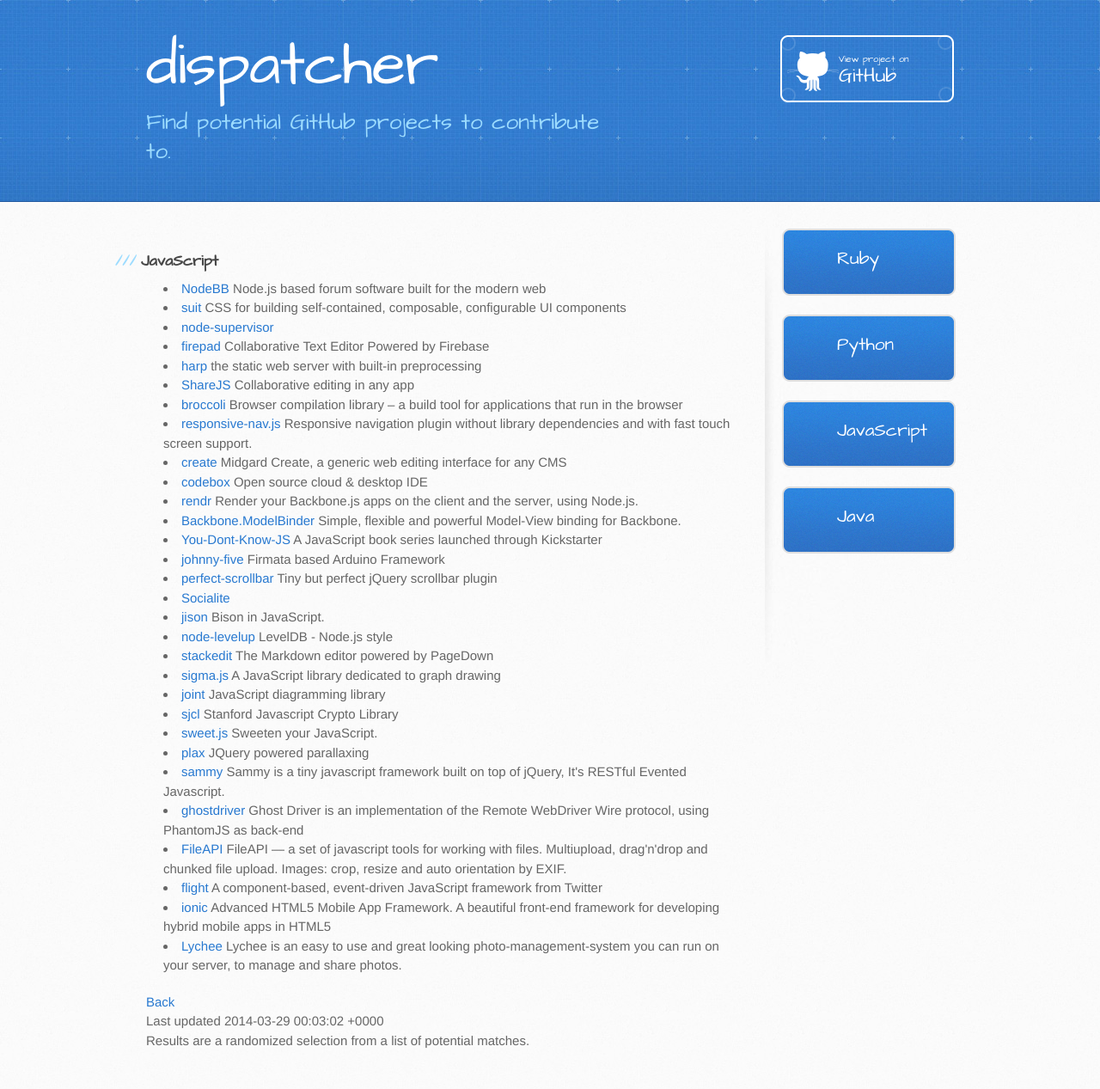
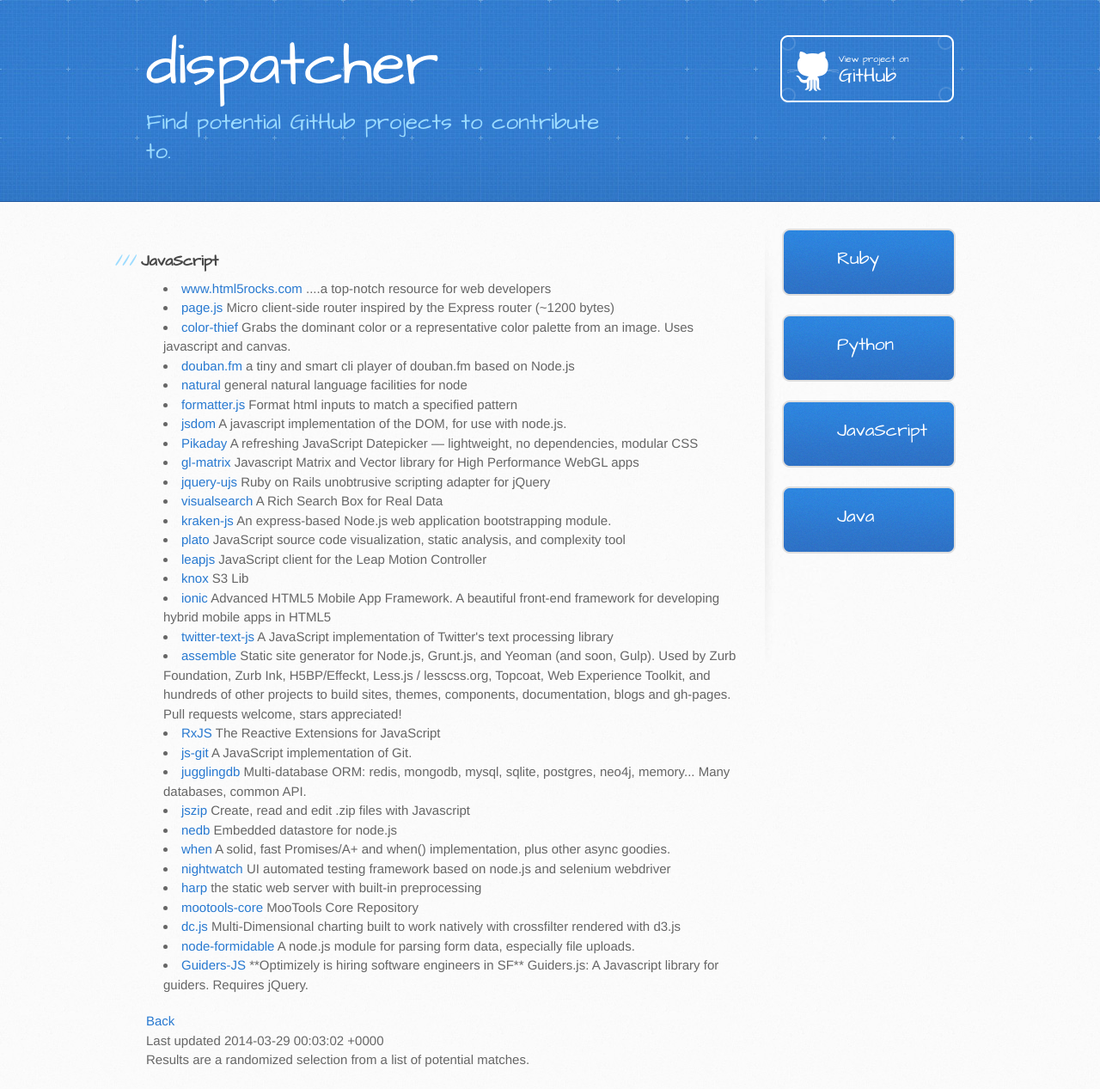
Before and after one commit to gilles-leblanc/dispatcher, a Jekyll site: the page built from site/javascript/index.html, in a window 1280 px wide. Shown: the whole page at 86% size. Built offline with Jekyll 4.4.1, drawn with Linux system fonts in a browser that asks for light colours; before the commit the page ends 1245 px from its top, so only the background shows below that.

```diff
--- a/site/_includes/javascript_repos.html
+++ b/site/_includes/javascript_repos.html
@@ -1,30 +1,30 @@
-<li><a href='https://github.com/designcreateplay/NodeBB'>NodeBB</a> Node.js based forum software built for the modern web </li>
-<li><a href='https://github.com/suitcss/suit'>suit</a> CSS for building self-contained, composable, configurable UI components </li>
-<li><a href='https://github.com/isaacs/node-supervisor'>node-supervisor</a>  </li>
-<li><a href='https://github.com/firebase/firepad'>firepad</a> Collaborative Text Editor Powered by Firebase </li>
+<li><a href='https://github.com/html5rocks/www.html5rocks.com'>www.html5rocks.com</a> ....a top-notch resource for web developers </li>
+<li><a href='https://github.com/visionmedia/page.js'>page.js</a> Micro client-side router inspired by the Express router (~1200 bytes) </li>
+<li><a href='https://github.com/lokesh/color-thief'>color-thief</a> Grabs the dominant color or a representative color palette from an image. Uses javascript and canvas. </li>
+<li><a href='https://github.com/turingou/douban.fm'>douban.fm</a> a tiny and smart cli player of douban.fm based on Node.js </li>
+<li><a href='https://github.com/NaturalNode/natural'>natural</a> general natural language facilities for node </li>
+<li><a href='https://github.com/firstopinion/formatter.js'>formatter.js</a> Format html inputs to match a specified pattern </li>
+<li><a href='https://github.com/tmpvar/jsdom'>jsdom</a> A javascript implementation of the DOM, for use with node.js. </li>
+<li><a href='https://github.com/dbushell/Pikaday'>Pikaday</a> A refreshing JavaScript Datepicker — lightweight, no dependencies, modular CSS </li>
+<li><a href='https://github.com/toji/gl-matrix'>gl-matrix</a> Javascript Matrix and Vector library for High Performance WebGL apps </li>
+<li><a href='https://github.com/rails/jquery-ujs'>jquery-ujs</a> Ruby on Rails unobtrusive scripting adapter for jQuery </li>
+<li><a href='https://github.com/documentcloud/visualsearch'>visualsearch</a> A Rich Search Box for Real Data </li>
+<li><a href='https://github.com/paypal/kraken-js'>kraken-js</a> An express-based Node.js web application bootstrapping module. </li>
+<li><a href='https://github.com/es-analysis/plato'>plato</a> JavaScript source code visualization, static analysis, and complexity tool </li>
+<li><a href='https://github.com/leapmotion/leapjs'>leapjs</a> JavaScript client for the Leap Motion Controller </li>
+<li><a href='https://github.com/LearnBoost/knox'>knox</a> S3 Lib </li>
+<li><a href='https://github.com/driftyco/ionic'>ionic</a> Advanced HTML5 Mobile App Framework. A beautiful front-end framework for developing hybrid mobile apps in HTML5 </li>
+<li><a href='https://github.com/twitter/twitter-text-js'>twitter-text-js</a> A JavaScript implementation of Twitter's text processing library </li>
+<li><a href='https://github.com/assemble/assemble'>assemble</a> Static site generator for Node.js, Grunt.js, and Yeoman (and soon, Gulp). Used by Zurb Foundation, Zurb Ink, H5BP/Effeckt, Less.js / lesscss.org, Topcoat, Web Experience Toolkit, and hundreds of other projects to build sites, themes, components, documentation, blogs and gh-pages. Pull requests welcome, stars appreciated! </li>
+<li><a href='https://github.com/Reactive-Extensions/RxJS'>RxJS</a> The Reactive Extensions for JavaScript </li>
+<li><a href='https://github.com/creationix/js-git'>js-git</a> A JavaScript implementation of Git. </li>
+<li><a href='https://github.com/1602/jugglingdb'>jugglingdb</a> Multi-database ORM: redis, mongodb, mysql, sqlite, postgres, neo4j, memory... Many databases, common API. </li>
+<li><a href='https://github.com/Stuk/jszip'>jszip</a> Create, read and edit .zip files with Javascript </li>
+<li><a href='https://github.com/louischatriot/nedb'>nedb</a> Embedded datastore for node.js </li>
+<li><a href='https://github.com/cujojs/when'>when</a> A solid, fast Promises/A+ and when() implementation, plus other async goodies. </li>
+<li><a href='https://github.com/beatfactor/nightwatch'>nightwatch</a> UI automated testing framework based on node.js and selenium webdriver </li>
 <li><a href='https://github.com/sintaxi/harp'>harp</a> the static web server with built-in preprocessing </li>
-<li><a href='https://github.com/share/ShareJS'>ShareJS</a> Collaborative editing in any app </li>
-<li><a href='https://github.com/joliss/broccoli'>broccoli</a> Browser compilation library – a build tool for applications that run in the browser </li>
-<li><a href='https://github.com/viljamis/responsive-nav.js'>responsive-nav.js</a> Responsive navigation plugin without library dependencies and with fast touch screen support. </li>
-<li><a href='https://github.com/bergie/create'>create</a> Midgard Create, a generic web editing interface for any CMS </li>
-<li><a href='https://github.com/FriendCode/codebox'>codebox</a> Open source cloud & desktop IDE </li>
-<li><a href='https://github.com/rendrjs/rendr'>rendr</a> Render your Backbone.js apps on the client and the server, using Node.js. </li>
-<li><a href='https://github.com/theironcook/Backbone.ModelBinder'>Backbone.ModelBinder</a> Simple, flexible and powerful Model-View binding for Backbone. </li>
-<li><a href='https://github.com/getify/You-Dont-Know-JS'>You-Dont-Know-JS</a> A JavaScript book series launched through Kickstarter </li>
-<li><a href='https://github.com/rwaldron/johnny-five'>johnny-five</a> Firmata based Arduino Framework </li>
-<li><a href='https://github.com/noraesae/perfect-scrollbar'>perfect-scrollbar</a> Tiny but perfect jQuery scrollbar plugin </li>
-<li><a href='https://github.com/tmort/Socialite'>Socialite</a>  </li>
-<li><a href='https://github.com/zaach/jison'>jison</a> Bison in JavaScript. </li>
-<li><a href='https://github.com/rvagg/node-levelup'>node-levelup</a> LevelDB - Node.js style </li>
-<li><a href='https://github.com/benweet/stackedit'>stackedit</a> The Markdown editor powered by PageDown </li>
-<li><a href='https://github.com/jacomyal/sigma.js'>sigma.js</a> A JavaScript library dedicated to graph drawing </li>
-<li><a href='https://github.com/DavidDurman/joint'>joint</a> JavaScript diagramming library </li>
-<li><a href='https://github.com/bitwiseshiftleft/sjcl'>sjcl</a> Stanford Javascript Crypto Library </li>
-<li><a href='https://github.com/mozilla/sweet.js'>sweet.js</a> Sweeten your JavaScript. </li>
-<li><a href='https://github.com/cameronmcefee/plax'>plax</a> JQuery powered parallaxing </li>
-<li><a href='https://github.com/quirkey/sammy'>sammy</a> Sammy is a tiny javascript framework built on top of jQuery, It's RESTful Evented Javascript. </li>
-<li><a href='https://github.com/detro/ghostdriver'>ghostdriver</a> Ghost Driver is an implementation of the Remote WebDriver Wire protocol, using PhantomJS as back-end </li>
-<li><a href='https://github.com/mailru/FileAPI'>FileAPI</a> FileAPI — a set of  javascript tools for working with files. Multiupload, drag'n'drop and chunked file upload. Images: crop, resize and auto orientation by EXIF. </li>
-<li><a href='https://github.com/flightjs/flight'>flight</a> A component-based, event-driven JavaScript framework from Twitter </li>
-<li><a href='https://github.com/driftyco/ionic'>ionic</a> Advanced HTML5 Mobile App Framework. A beautiful front-end framework for developing hybrid mobile apps in HTML5 </li>
-<li><a href='https://github.com/electerious/Lychee'>Lychee</a> Lychee is an easy to use and great looking photo-management-system you can run on your server, to manage and share photos. </li>
+<li><a href='https://github.com/mootools/mootools-core'>mootools-core</a> MooTools Core Repository </li>
+<li><a href='https://github.com/dc-js/dc.js'>dc.js</a> Multi-Dimensional charting built to work natively with crossfilter rendered with d3.js </li>
+<li><a href='https://github.com/felixge/node-formidable'>node-formidable</a> A node.js module for parsing form data, especially file uploads. </li>
+<li><a href='https://github.com/jeff-optimizely/Guiders-JS'>Guiders-JS</a> **Optimizely is hiring software engineers in SF** Guiders.js: A Javascript library for guiders. Requires jQuery. </li>
```
Also changed, not shown: site/_includes/java_repos.html (+27 -27 lines), site/_includes/python_repos.html (+28 -28 lines), site/_includes/ruby_repos.html (+28 -28 lines).
